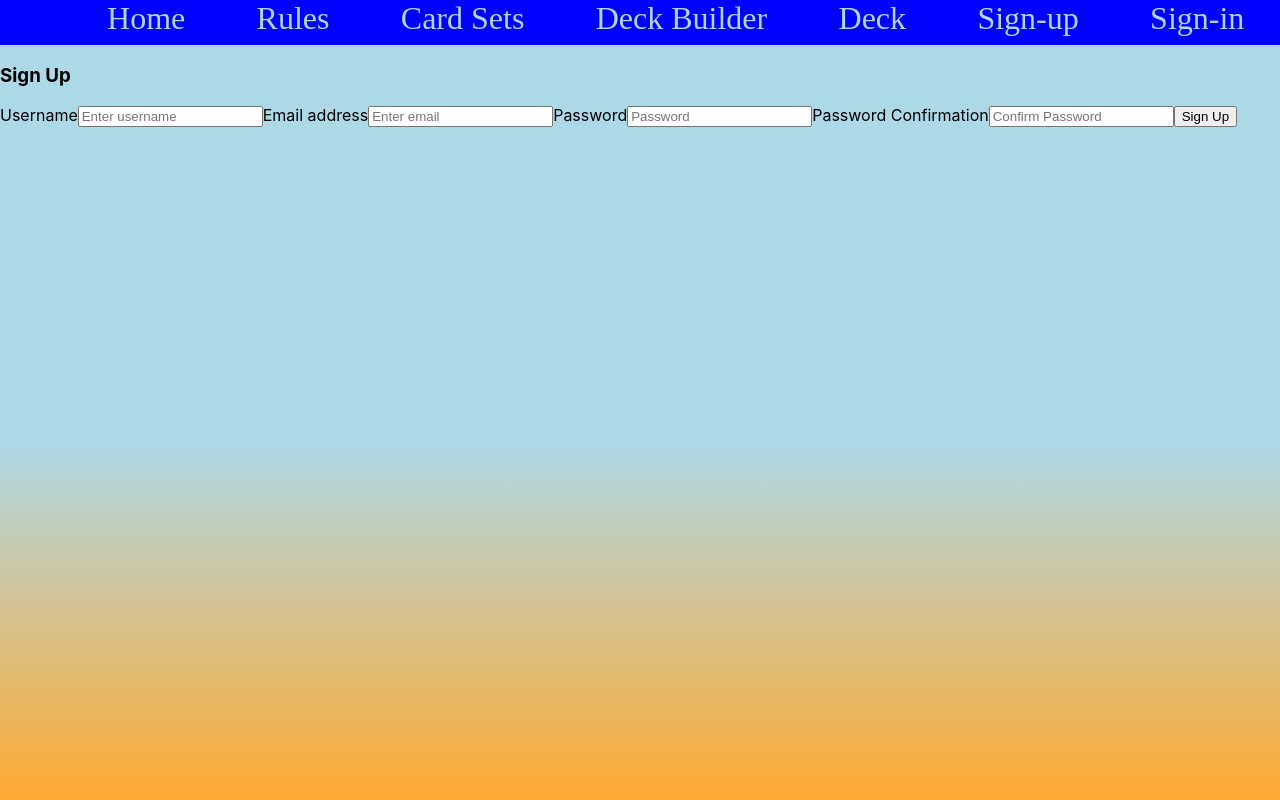
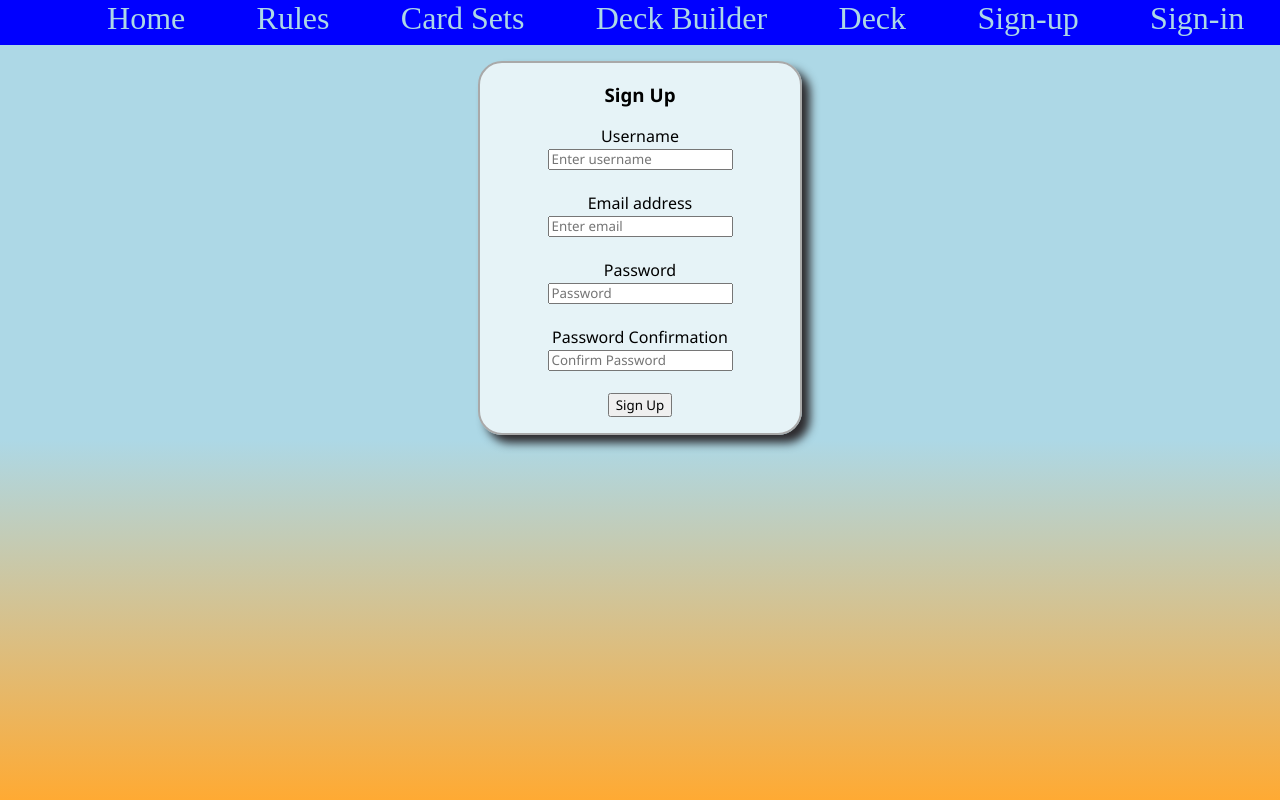
Before and after one commit to ChelseyReann/digimon-deck, a React (Create React App) app: page /sign-up in a window 1280 px wide. Built offline with nearby package versions, Linux system fonts and the light colour scheme; a web font is replaced by a local one.

Commit message:
updates CSS for sign in & sign up pages

```diff
--- a/src/screens/SignInPage.jsx
+++ b/src/screens/SignInPage.jsx
@@ -1,5 +1,5 @@
 import { useState } from 'react'
-//import './SignIn.css'
+import './SignUpPage.css'
 import { signIn } from '../services/users.js'
 import { useNavigate } from 'react-router-dom'
 
@@ -54,10 +54,10 @@ const SignIn = (props) => {
   const { email, password } = form
 
   return (
-    <div className='form-container'>
+    <div className='form-container' id="form">
       <h3>Sign In</h3>
       <form onSubmit={onSignIn}>
-        <label>Email</label>
+        <label>Email</label><br/>
         <input
           required
           type='text'
@@ -65,8 +65,8 @@ const SignIn = (props) => {
           value={email}
           placeholder='Enter Email'
           onChange={handleChange}
-        />
-        <label>Password</label>
+        /><br/><br/>
+        <label>Password</label><br/>
         <input
           required
           name='password'
@@ -74,7 +74,7 @@ const SignIn = (props) => {
           type='password'
           placeholder='Password'
           onChange={handleChange}
-        />
+        /><br/><br/>
         {renderError()}
       </form>
     </div>
--- /dev/null
+++ b/src/screens/SignUpPage.css
@@ -0,0 +1,20 @@
+#form {
+    text-align: center;
+    border: 2px solid darkgrey;
+    box-shadow: 8px 8px 10px #2D2B2E;
+    margin: 0 auto;
+    width: 25%;
+    margin-top: 1rem;
+    padding-bottom: 1rem;
+    font-family:'Segoe UI', Tahoma, Geneva, Verdana, sans-serif;
+    background-color: rgba(255,255,255,0.7);
+    border-radius: 1.5rem
+}
+
+input::placeholder {
+    font-family:'Segoe UI', Tahoma, Geneva, Verdana, sans-serif;
+}
+
+button{
+    font-family: 'Segoe UI', Tahoma, Geneva, Verdana, sans-serif;
+}
--- a/src/screens/SignUpPage.jsx
+++ b/src/screens/SignUpPage.jsx
@@ -1,5 +1,5 @@
 import { useState } from 'react'
-//import './SignUp.css'
+import './SignUpPage.css'
 import { signUp } from '../services/users.js'
 import { useNavigate } from 'react-router-dom'
 
@@ -57,10 +57,10 @@ const SignUp = (props) => {
   const { username, email, password, passwordConfirmation } = form
 
   return (
-    <div className='form-container'>
+    <div className='form-container' id="form">
       <h3>Sign Up</h3>
       <form onSubmit={onSignUp}>
-        <label>Username</label>
+        <label>Username</label><br/>
         <input
           required
           type='text'
@@ -68,8 +68,8 @@ const SignUp = (props) => {
           value={username}
           placeholder='Enter username'
           onChange={handleChange}
-        />
-        <label>Email address</label>
+        /><br/><br/>
+        <label>Email address</label><br/>
         <input
           required
           type='email'
@@ -77,8 +77,8 @@ const SignUp = (props) => {
           value={email}
           placeholder='Enter email'
           onChange={handleChange}
-        />
-        <label>Password</label>
+        /><br/><br/>
+        <label>Password</label><br/>
         <input
           required
           name='password'
@@ -86,16 +86,17 @@ const SignUp = (props) => {
           type='password'
           placeholder='Password'
           onChange={handleChange}
-        />
-        <label>Password Confirmation</label>
+        /><br/><br/>
+        <label>Password Confirmation</label><br/>
         <input
           required
           name='passwordConfirmation'
           value={passwordConfirmation}
           type='password'
           placeholder='Confirm Password'
+          className="mysubmitbutton"
           onChange={handleChange}
-        />
+        /><br/><br/>
         {renderError()}
       </form>
     </div>
--- a/src/services/users.js
+++ b/src/services/users.js
@@ -1,4 +1,4 @@
-import api from './apiConfig'
+//import api from './apiConfig'
 import jwtDecode from 'jwt-decode'
 import axios from 'axios'
 
@@ -46,7 +46,7 @@ export const changePassword = async (passwords, user) => {
 export const verifyUser = async () => {
   const token = localStorage.getItem('token')
   if (token) {
-    const res = await api.get('https://digimon-api.herokuapp.com/verify')
+    const res = await axios.get('https://digimon-api.herokuapp.com/verify')
     return res.data
   }
   return false
```
